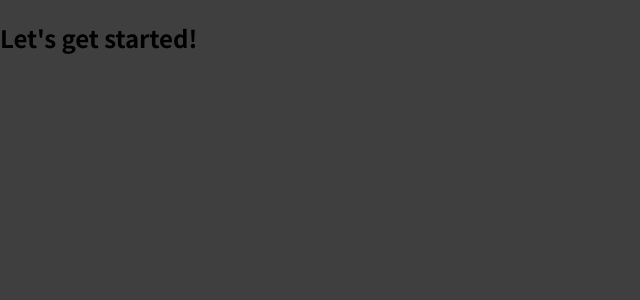
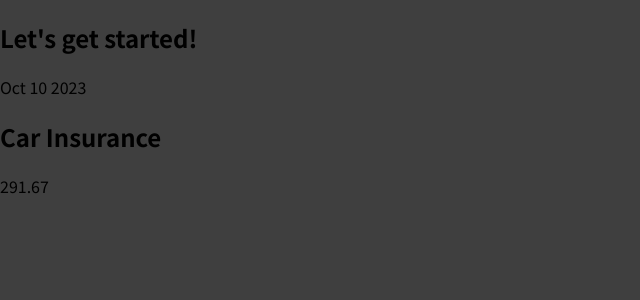
Before and after one commit to DBurgess93/01-starting-setup, a JavaScript app: page / in a window 1280 px wide. Shown: the top 300 px of the page, without its empty margins (0-640 px from the left). Built offline with nearby package versions, Linux system fonts and the light colour scheme.

Commit message:
Component basics

```diff
--- a/src/App.js
+++ b/src/App.js
@@ -1,7 +1,10 @@
+import ExpenseItem from "./components/ExpenseItem";
+
 function App() {
   return (
     <div>
       <h2>Let's get started!</h2>
+      <ExpenseItem></ExpenseItem>
     </div>
   );
 }
--- /dev/null
+++ b/src/components/ExpenseItem.js
@@ -0,0 +1,13 @@
+function ExpenseItem() {
+  return (
+    <div>
+      <div>Oct 10 2023</div>
+      <div>
+        <h2>Car Insurance</h2>
+        <div>291.67</div>
+      </div>
+    </div>
+  )
+}
+
+export default ExpenseItem
```
